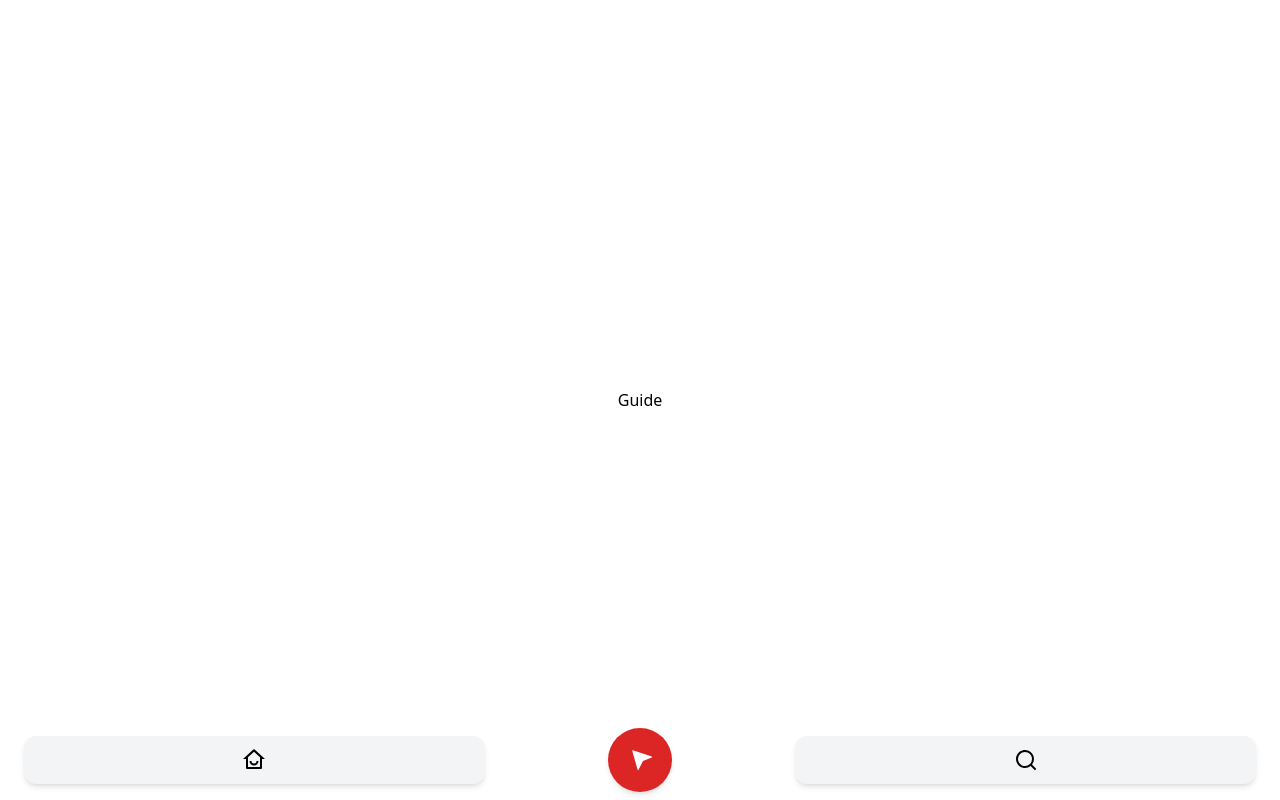
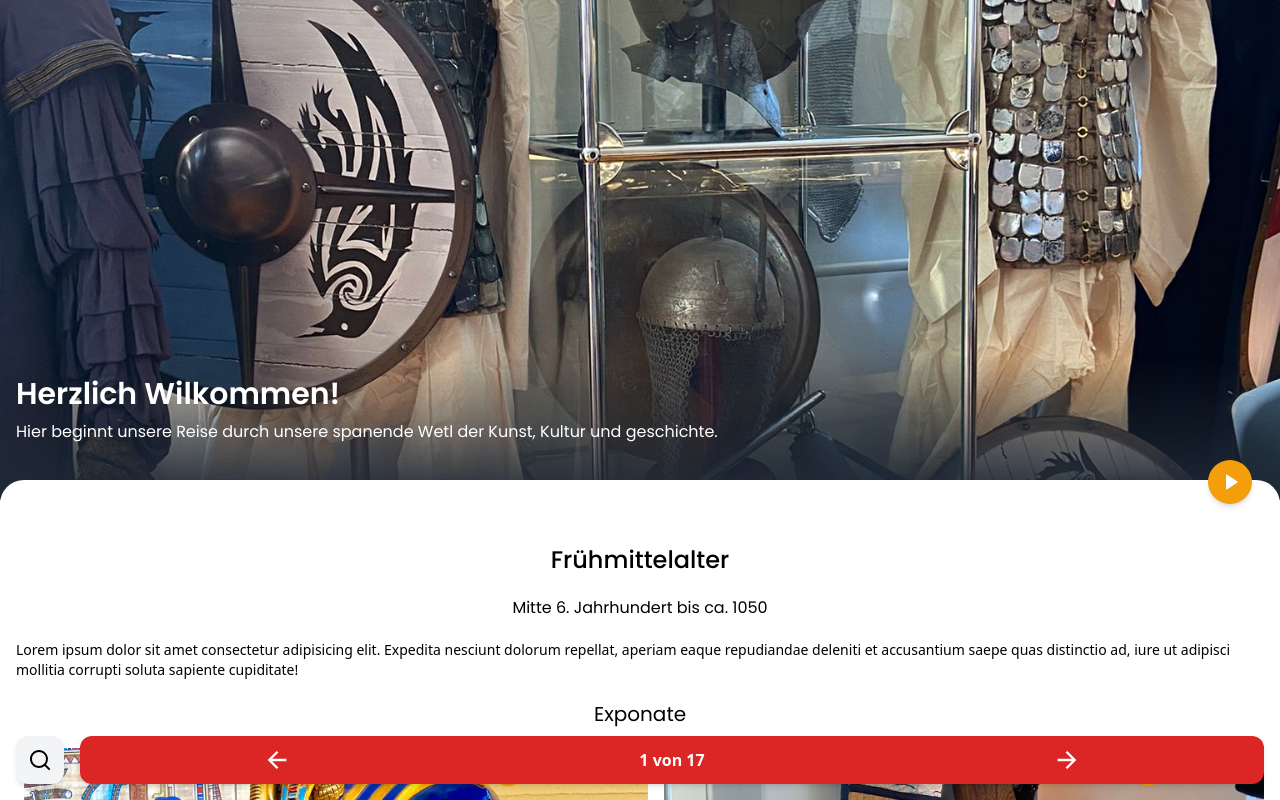
Before and after one commit to paulbrosowsky/arsconati-app, a Vue app: page /guide in a window 1280 px wide. Shown: the top 800 px of the page. Built offline with nearby package versions, Linux system fonts and the light colour scheme; a web font is replaced by a local one.

Commit message:
Update Main Nav + Add Steps Logic

```diff
--- a/src/App.vue
+++ b/src/App.vue
@@ -1,12 +1,51 @@
 <script setup>
 import { RouterView } from 'vue-router'
 import MainNav from '@/components/MainNav.vue'
+import { onMounted } from 'vue'
+import { useGuideStore } from '@/stores/guideStore'
+
+const store = useGuideStore()
+
+onMounted(() => {
+  store.fetchSections()
+})
 </script>
 
 <template>
   <main class="flex min-h-screen flex-col">
     <RouterView v-slot="{ Component }">
-      <Component :is="Component" />
+      <section
+        v-if="store.loading"
+        class="flex h-screen w-full flex-col items-center justify-center"
+      >
+        <svg
+          class="h-16 w-16 animate-pulse fill-current text-red-600"
+          xmlns="http://www.w3.org/2000/svg"
+          viewBox="0 0 24 24"
+          width="24"
+          height="24"
+        >
+          <path fill="none" d="M0 0h24v24H0z" />
+          <path
+            d="M4 18h5.5v1.25a2.75 2.75 0 1 1-5.5 0V18zM8 6.12c2 0 3 2.88 3 4.88 0 1-.5 2-1 3.5L9.5 16H4c0-1-.5-2.5-.5-5S5.498 6.12 8 6.12zm12.054 7.978l-.217 1.231a2.75 2.75 0 0 1-5.417-.955l.218-1.23 5.416.954zM18.178 1.705c2.464.434 4.018 3.124 3.584 5.586-.434 2.463-1.187 3.853-1.36 4.838l-5.417-.955-.232-1.564c-.232-1.564-.55-2.636-.377-3.62.347-1.97 1.832-4.632 3.802-4.285z"
+          />
+        </svg>
+
+        <p class="mt-5 text-center">Inhalte werden geladen ...</p>
+      </section>
+      <Transition
+        v-if="!store.loading"
+        enter-active-class="duration-3000 ease-out"
+        enter-from-class="transform opacity-0"
+        enter-to-class="opacity-100"
+        leave-active-class="duration-2000 ease-in"
+        leave-from-class="opacity-100"
+        leave-to-class="transform opacity-0"
+      >
+        <div>
+          <Component :is="Component" />
+        </div>
+      </Transition>
     </RouterView>
   </main>
 
--- a/src/components/MainNav.vue
+++ b/src/components/MainNav.vue
@@ -1,49 +1,17 @@
 <script setup>
 import { RouterLink } from 'vue-router'
+import { useGuideStore } from '@/stores/guideStore'
+import { useRoute } from 'vue-router'
+
+const store = useGuideStore()
+const route = useRoute()
 </script>
 <template>
-  <nav class="w-full px-2 py-4">
+  <nav class="w-full px-4 py-4">
     <ul class="relative flex justify-between">
-      <RouterLink
-        :to="{ name: 'guide' }"
-        class="absolute left-0 right-0 -bottom-2 z-10 mx-auto flex h-[64px] w-[64px] items-center justify-center rounded-full bg-red-600 text-center text-white shadow-md"
-      >
-        <svg
-          class="ml-1 h-6 w-6 fill-current"
-          xmlns="http://www.w3.org/2000/svg"
-          viewBox="0 0 24 24"
-          width="24"
-          height="24"
-        >
-          <path fill="none" d="M0 0h24v24H0z" />
-          <path
-            d="M2.9 2.3l18.805 6.268a.5.5 0 0 1 .028.939L13 13l-4.425 8.85a.5.5 0 0 1-.928-.086L2.26 2.911A.5.5 0 0 1 2.9 2.3z"
-          />
-        </svg>
-      </RouterLink>
-      <li class="w-full pl-4">
+      <li class="">
         <RouterLink
-          class="flex w-full justify-center rounded-xl bg-gray-100 py-3 shadow-md"
-          :to="{ name: 'home' }"
-        >
-          <svg
-            class="h-6 w-6 fill-current"
-            xmlns="http://www.w3.org/2000/svg"
-            viewBox="0 0 24 24"
-            width="24"
-            height="24"
-          >
-            <path fill="none" d="M0 0h24v24H0z" />
-            <path
-              d="M6 19h12V9.157l-6-5.454-6 5.454V19zm13 2H5a1 1 0 0 1-1-1v-9H1l10.327-9.388a1 1 0 0 1 1.346 0L23 11h-3v9a1 1 0 0 1-1 1zM7.5 13h2a2.5 2.5 0 1 0 5 0h2a4.5 4.5 0 1 1-9 0z"
-            />
-          </svg>
-        </RouterLink>
-      </li>
-      <li class="relative w-2/3"></li>
-      <li class="w-full pr-4">
-        <RouterLink
-          class="flex w-full justify-center rounded-xl bg-gray-100 py-3 shadow-md"
+          class="flex w-full justify-center rounded-xl bg-gray-100 p-3 shadow-md"
           :to="{ name: 'search' }"
         >
           <svg
@@ -60,6 +28,72 @@ import { RouterLink } from 'vue-router'
           </svg>
         </RouterLink>
       </li>
+
+      <li class="w-full pl-4">
+        <div
+          v-if="route.name === 'guide'"
+          class="flex h-full w-full items-center justify-between rounded-xl bg-red-600 text-white shadow-md"
+        >
+          <button
+            class="h-full w-1/3 focus:outline-none"
+            @click="store.decrementStep"
+            :disabled="store.loading"
+          >
+            <svg
+              class="mx-auto h-7 w-7 fill-current"
+              xmlns="http://www.w3.org/2000/svg"
+              viewBox="0 0 24 24"
+              width="24"
+              height="24"
+            >
+              <path fill="none" d="M0 0h24v24H0z" />
+              <path
+                d="M7.828 11H20v2H7.828l5.364 5.364-1.414 1.414L4 12l7.778-7.778 1.414 1.414z"
+              />
+            </svg>
+          </button>
+          <span class="flex-nowrap font-semibold"
+            >{{ store.currentStep }} von {{ store.sections.length }}</span
+          >
+          <button
+            class="h-full w-1/3 focus:outline-none"
+            @click="store.incrementStep"
+            :disabled="store.loading"
+          >
+            <svg
+              class="mx-auto h-7 w-7 fill-current"
+              xmlns="http://www.w3.org/2000/svg"
+              viewBox="0 0 24 24"
+              width="24"
+              height="24"
+            >
+              <path fill="none" d="M0 0h24v24H0z" />
+              <path
+                d="M16.172 11l-5.364-5.364 1.414-1.414L20 12l-7.778 7.778-1.414-1.414L16.172 13H4v-2z"
+              />
+            </svg>
+          </button>
+        </div>
+        <RouterLink
+          :to="{ name: 'guide' }"
+          class="mx-auto flex h-full items-center justify-center rounded-xl bg-red-600 text-center text-white shadow-md"
+          v-if="route.name !== 'guide'"
+        >
+          <svg
+            class="h-6 w-6 fill-current"
+            xmlns="http://www.w3.org/2000/svg"
+            viewBox="0 0 24 24"
+            width="24"
+            height="24"
+          >
+            <path fill="none" d="M0 0h24v24H0z" />
+            <path
+              d="M2.9 2.3l18.805 6.268a.5.5 0 0 1 .028.939L13 13l-4.425 8.85a.5.5 0 0 1-.928-.086L2.26 2.911A.5.5 0 0 1 2.9 2.3z"
+            />
+          </svg>
+          <p class="ml-2 text-sm font-semibold uppercase">zum Guide</p>
+        </RouterLink>
+      </li>
     </ul>
   </nav>
 </template>
--- a/src/data/index.js
+++ b/src/data/index.js
@@ -1,10 +1,12 @@
 const sectionFiles = import.meta.glob('./sections/*.json')
 const exhibitFiles = import.meta.glob('./exhibits/*.json')
 
-export const sections = getData(sectionFiles)
+export async function getSections() {
+  return await getData(sectionFiles)
+}
 export const exhibits = getData(exhibitFiles)
 
-function getData(files) {
+async function getData(files) {
   const returnData = []
 
   for (const file in files) {
--- a/src/main.js
+++ b/src/main.js
@@ -9,5 +9,4 @@ const app = createApp(App)
 
 app.use(createPinia())
 app.use(router)
-
 app.mount('#app')
--- a/src/router/index.js
+++ b/src/router/index.js
@@ -3,7 +3,6 @@ import WelcomeView from '@/views/WelcomeView.vue'
 import GuideView from '@/views/GuideView.vue'
 import SearchView from '@/views/SearchView.vue'
 import HomeView from '@/views/HomeView.vue'
-import SectionView from '@/views/SectionView.vue'
 import ExhibitView from '@/views/ExhibitView.vue'
 
 const router = createRouter({
@@ -31,11 +30,6 @@ const router = createRouter({
       component: WelcomeView,
     },
     {
-      path: '/sections/:id',
-      name: 'section',
-      component: SectionView,
-    },
-    {
       path: '/exhibit/:id',
       name: 'exhibit',
       component: ExhibitView,
--- a/src/stores/guideStore.js
+++ b/src/stores/guideStore.js
@@ -1,11 +1,40 @@
 import { defineStore } from 'pinia'
-import { sections } from '../data'
+import { getSections } from '../data'
 
-export const useGuideStore = defineStore({
+export const useGuideStore = defineStore('guide', {
   state: () => ({
     currentStep: 1,
-    sections: sections,
+    sections: [],
+    loading: false,
   }),
-  getters: {},
-  actions: {},
+  getters: {
+    currentSection(state) {
+      return state.sections.find(
+        (section) => section.step === state.currentStep
+      )
+    },
+  },
+  actions: {
+    incrementStep() {
+      if (this.currentStep < this.sections.length) {
+        this.loading = true
+        this.currentStep++
+        setTimeout(() => (this.loading = false), 2500)
+      }
+    },
+
+    decrementStep() {
+      if (this.currentStep > 1) {
+        this.loading = true
+        this.currentStep--
+        setTimeout(() => (this.loading = false), 2500)
+      }
+    },
+
+    async fetchSections() {
+      this.loading = true
+      this.sections = await getSections()
+      setTimeout(() => (this.loading = false), 2500)
+    },
+  },
 })
--- a/src/views/GuideView.vue
+++ b/src/views/GuideView.vue
@@ -1,4 +1,113 @@
-<script setup></script>
+<script setup>
+import { onBeforeUnmount, onMounted, computed } from 'vue'
+import PageLayout from '@/components/PageLayout.vue'
+import ExhibitCard from '@/components/ExhibitCard.vue'
+import { useGuideStore } from '@/stores/guideStore'
+
+const store = useGuideStore()
+
+const section = computed(() => store.currentSection())
+
+const exhibits = [
+  {
+    image: '/images/tutankhamun.jpeg',
+    searchIndex: '22',
+    title: 'Tutankhamun Maske',
+  },
+  {
+    image: '/images/lanzelot.jpeg',
+    searchIndex: '14',
+    title: 'Turnierrüstung',
+  },
+  {
+    image: '/images/samurai.jpeg',
+    searchIndex: '03',
+    title: 'Samurai-Rüstungen',
+  },
+  {
+    image: '/images/napoleon.jpeg',
+    searchIndex: '08',
+    title: 'Napoleon Bonaparte',
+  },
+  {
+    image: '/images/gusaren.jpeg',
+    searchIndex: '23',
+    title: 'Gusaren-Uniform',
+  },
+]
+</script>
 <template>
-  <div class="flex h-screen w-screen items-center justify-center">Guide</div>
+  <PageLayout bg-image="/images/mittelalter.jpeg">
+    <template #title>{{ store.currentSection.title }}</template>
+    <template #subtitle>
+      {{ store.currentSection.subtitle }}
+    </template>
+
+    <template #nav>
+      <div class="flex items-baseline">
+        <button
+          class="mx-1 rounded-full bg-amber-500 p-2.5 text-white shadow-md focus:bg-amber-600 focus:outline-none"
+        >
+          <svg
+            class="h-6 w-6 fill-current"
+            xmlns="http://www.w3.org/2000/svg"
+            viewBox="0 0 24 24"
+            width="24"
+            height="24"
+          >
+            <path fill="none" d="M0 0h24v24H0z" />
+            <path
+              d="M19.376 12.416L8.777 19.482A.5.5 0 0 1 8 19.066V4.934a.5.5 0 0 1 .777-.416l10.599 7.066a.5.5 0 0 1 0 .832z"
+            />
+          </svg>
+        </button>
+      </div>
+    </template>
+
+    <section class="mb-16 px-4">
+      <h2 class="mb-5 text-center font-heading text-2xl font-medium">
+        Frühmittelalter
+      </h2>
+      <h4 class="mb-5 text-center font-heading">
+        Mitte 6. Jahrhundert bis ca. 1050
+      </h4>
+      <p class="text-sm">
+        Lorem ipsum dolor sit amet consectetur adipisicing elit. Expedita
+        nesciunt dolorum repellat, aperiam eaque repudiandae deleniti et
+        accusantium saepe quas distinctio ad, iure ut adipisci mollitia corrupti
+        soluta sapiente cupiditate!
+      </p>
+
+      <h2 class="my-5 text-center font-heading text-xl">Exponate</h2>
+      <div class="flex w-full snap-x overflow-x-auto scroll-smooth">
+        <ExhibitCard
+          class="mx-2 shrink-0 snap-center"
+          v-for="exhibit in exhibits"
+          :exhibit="exhibit"
+        ></ExhibitCard>
+      </div>
+    </section>
+
+    <section class="mb-16 bg-neutral-100 py-10 px-4">
+      <h2 class="mb-5 text-center font-heading text-2xl">Spätmittelalter</h2>
+      <h4 class="mb-5 text-center font-heading">
+        13. bis Anfang 16. Jahrhundert
+      </h4>
+      <p class="text-sm">
+        Lorem ipsum dolor sit amet consectetur adipisicing elit. Expedita
+        nesciunt dolorum repellat, aperiam eaque repudiandae deleniti et
+        accusantium saepe quas distinctio ad, iure ut adipisci mollitia corrupti
+        soluta sapiente cupiditate!
+      </p>
+
+      <h2 class="my-5 text-center font-heading text-xl">Exponate</h2>
+      <div class="flex w-full snap-x overflow-x-auto scroll-smooth">
+        <ExhibitCard
+          class="mx-2 shrink-0 snap-center"
+          v-for="exhibit in exhibits"
+          :exhibit="exhibit"
+        ></ExhibitCard>
+      </div>
+    </section>
+  </PageLayout>
 </template>
--- a/src/views/SectionView.vue
+++ b/src/views/SectionView.vue
@@ -1,6 +1,10 @@
 <script setup>
+import { onBeforeUnmount, onMounted } from 'vue'
 import PageLayout from '@/components/PageLayout.vue'
 import ExhibitCard from '@/components/ExhibitCard.vue'
+import { useGuideStore } from '@/stores/guideStore'
+
+const store = useGuideStore
 
 const exhibits = [
   {
```
